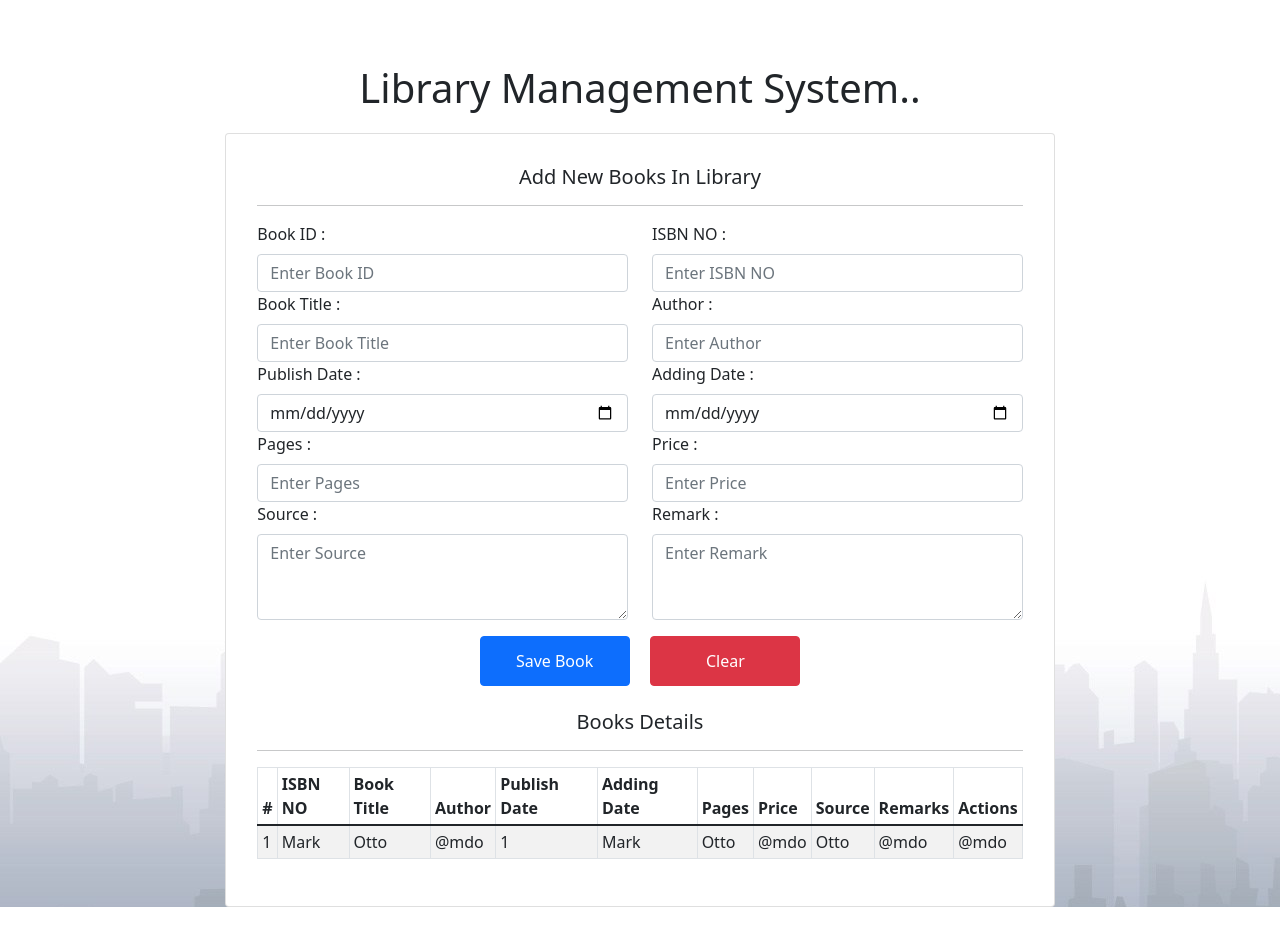
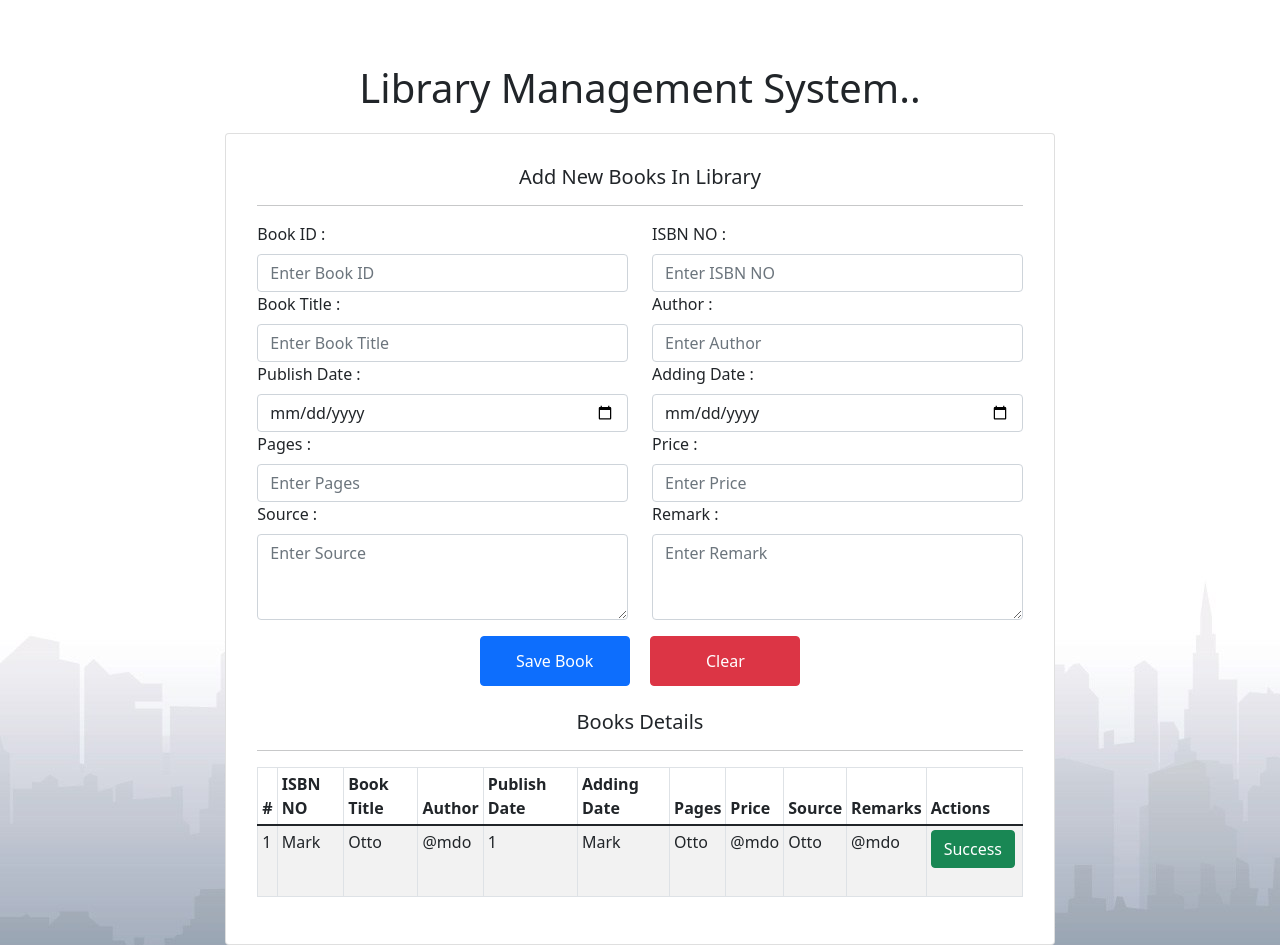
Before and after one commit to NSBM-SPM-2021/github-basics-ThamiduAnjana, a React (Create React App) app in the folder library_management_system/: page / in a window 1280 px wide. Before the commit the page ends 907 px from the top, so only its background shows below. Built offline with nearby package versions, Linux system fonts and the light colour scheme; no server answers.

Commit message:
Add Button For Table

```diff
--- a/library_management_system/src/App.js
+++ b/library_management_system/src/App.js
@@ -208,7 +208,7 @@ function App() {
                       <td>@mdo</td>
                       <td>Otto</td>
                       <td>@mdo</td>
-                      <td>@mdo</td>
+                      <td><Button variant="success">Success</Button>&nbsp;</td>
                     </tr>
                   </tbody>
                 </Table>
```
